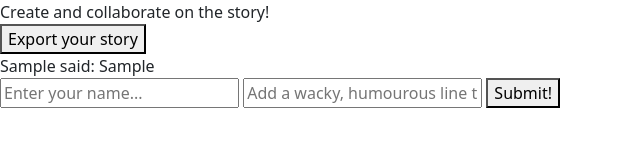
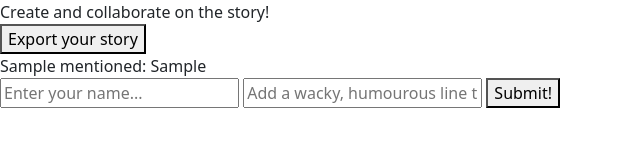
Before and after one commit to unicorks/talekrafter, a plain HTML site: page main.html in a window 1280 px wide. Both pictures are taken after typing "Sample", "Sample" into the empty fields and a click on the button "Submit!". Shown: the full height of the page, 0-640 px from the left. Drawn offline with nearby package versions, Linux system fonts and the light colour scheme.

Commit message:
Update main.html

```diff
--- a/main.html
+++ b/main.html
@@ -29,7 +29,9 @@
                     // add logic to insert line in div
                     let parent = document.querySelector('#story');
                     const div = document.createElement('div');
-                    div.textContent = `${name.value} said: ${line.value}`
+                    arr = ['said', 'declared', 'added', 'postulated', 'remarked', 'mentioned']
+                    const verb = arr[Math.floor(Math.random() * arr.length)];
+                    div.textContent = `${name.value} ${verb}: ${line.value}`
                     name.value = ''
                     line.value = ''
                     parent.appendChild(div)
@@ -50,6 +52,9 @@
 
             })
     </script>
+    <style>
+
+    </style>
 </head>
 <body>
     <div>Create and collaborate on the story!</div>
```
